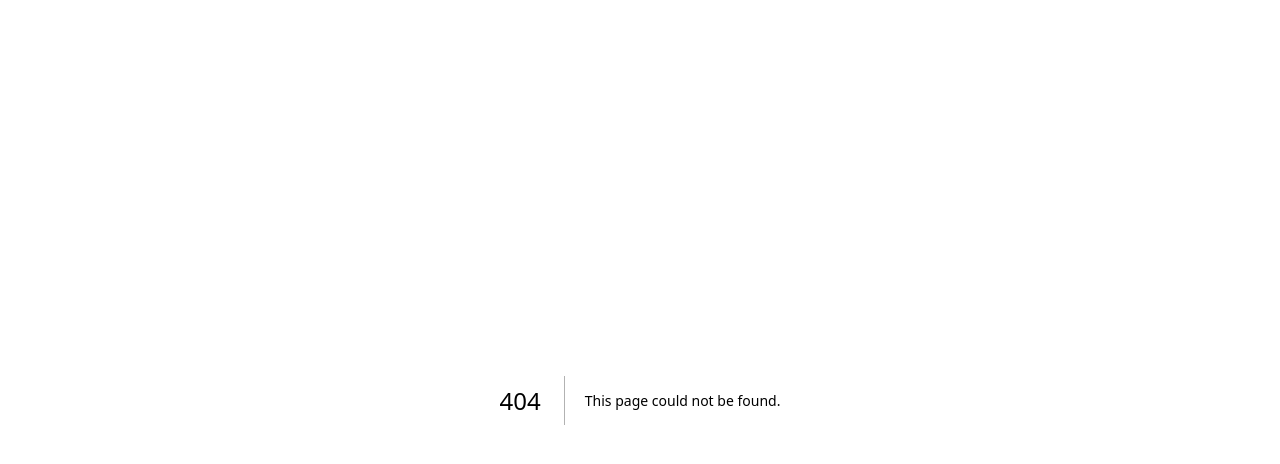
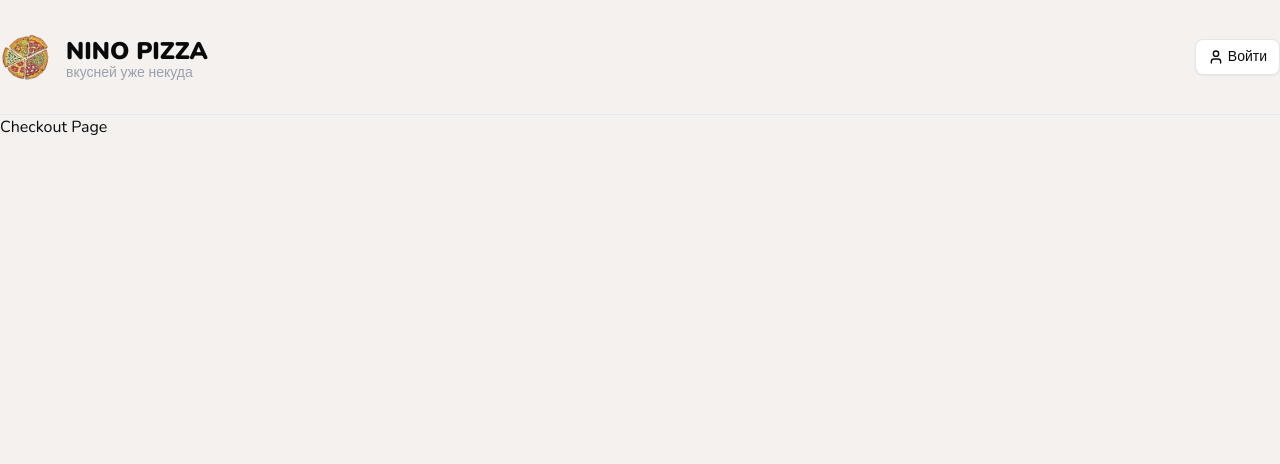
Before and after one commit to evkondr/nino-pizza, a Next.js app: page /checkout in a window 1280 px wide. Before the commit this address had no page. Shown: the top 464 px of the page. Built offline with nearby package versions, Linux system fonts and the light colour scheme; no server answers.

Commit message:
feat: add CheckoutLayout

```diff
--- /dev/null
+++ b/src/app/(checkout)/checkout/page.tsx
@@ -0,0 +1,5 @@
+export default function Checkout() {
+  return (
+    <div>Checkout Page</div>
+  );
+}
--- /dev/null
+++ b/src/app/(checkout)/layout.tsx
@@ -0,0 +1,12 @@
+import { Container, Header } from "@/shared";
+
+export default function CheckoutLayout({children}: {children: React.ReactNode}) {
+  return (
+    <main className="min-h-screen bg-[#F4F1EE]">
+      <Container>
+        <Header hasSearch={false} hasCart={false}  className="border-gray-200" />
+        {children}
+      </Container>
+    </main>
+  );
+}
--- a/src/shared/Header.tsx
+++ b/src/shared/Header.tsx
@@ -8,9 +8,9 @@ interface Props extends PropsWithClass {
   hasSearch?: boolean;
   hasCart?: boolean;
 }
-const Header = ({ className, hasSearch = true }:Props) => {
+const Header = ({ className, hasSearch = true, hasCart = true }:Props) => {
   return (
-    <header className={cn('', className)}>
+    <header className={cn('border-b', className)}>
       <Container className="flex items-center justify-between py-8">
         <Link href="/">
           <div className="flex items-center gap-4">
@@ -28,7 +28,7 @@ const Header = ({ className, hasSearch = true }:Props) => {
         )}
         <div className="flex items-center gap-3">
           <ProfileButton />
-          <CartButton />
+          {hasCart && <CartButton />}
         </div>
       </Container>
     </header>
```
